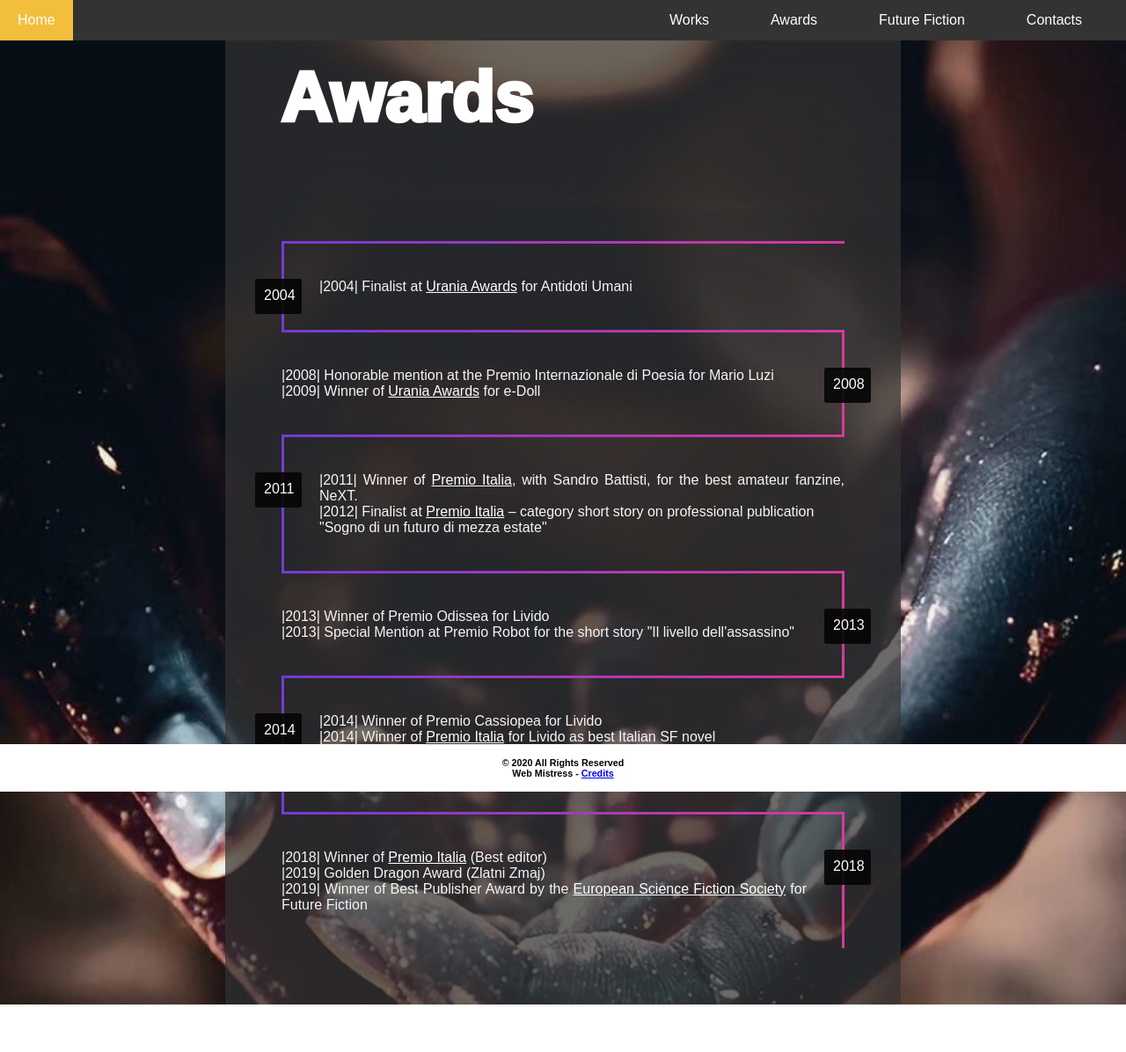
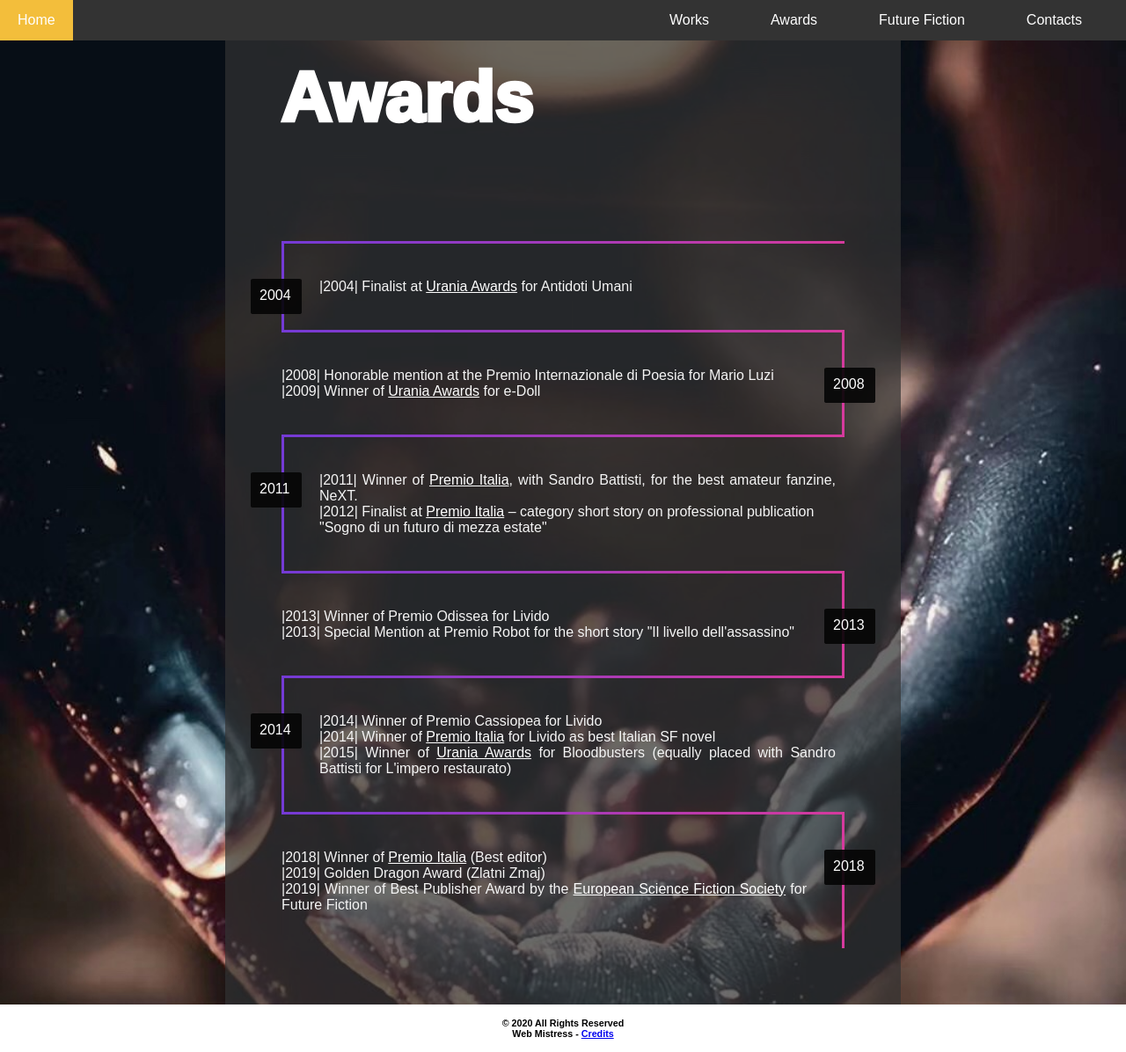
Before and after one commit to mil3zh/fraverso, a Jekyll site: the page built from awards.html, in a window 1280 px wide. Shown: the whole page at 88% size. Built offline with Jekyll 4.4.1, drawn with Linux system fonts in a browser that asks for light colours; before the commit the page ends 1142 px from its top, so only the background shows below that.

Commit message:
fixed footer

```diff
--- a/_layouts/default.html
+++ b/_layouts/default.html
@@ -5,8 +5,8 @@
 <body>
   {% include navbar.html %}
   {{ content }}
-{% include footer.html %}
+
 
 </body>
-
+{% include footer.html %}
 </html>
--- a/_sass/awards.scss
+++ b/_sass/awards.scss
@@ -60,7 +60,7 @@
   position: absolute;
   border-radius: 5%;
   padding: 10px;
-  padding-right: 11px;
+  padding-right: 16px;
   width: 32px;
   height: 20px;
   background-color: rgba(5, 5, 5, 0.9);
@@ -78,7 +78,7 @@
 }
 .timeline p:nth-child(even) {
   border-left: 3px solid;
-  padding-right: 0;
+  padding-right: 10px;
 }
 .timeline p:nth-child(even):before {
   right: 100%;
--- a/_sass/footer.scss
+++ b/_sass/footer.scss
@@ -1,6 +1,6 @@
 footer {
   width: 100%;
-  position: absolute;
+  position: relative;
   bottom: 0;
   left: 0;
   max-height: 80px;
--- a/_sass/futurefiction.scss
+++ b/_sass/futurefiction.scss
@@ -6,7 +6,7 @@
   flex-wrap: wrap;
   background-image: url(svg/city2.svg);
   background-size: cover;
-  background-position: center center;
+  background-position: top center;
   background-repeat: no-repeat;
   background-attachment: fixed;
   z-index: -30;
```
